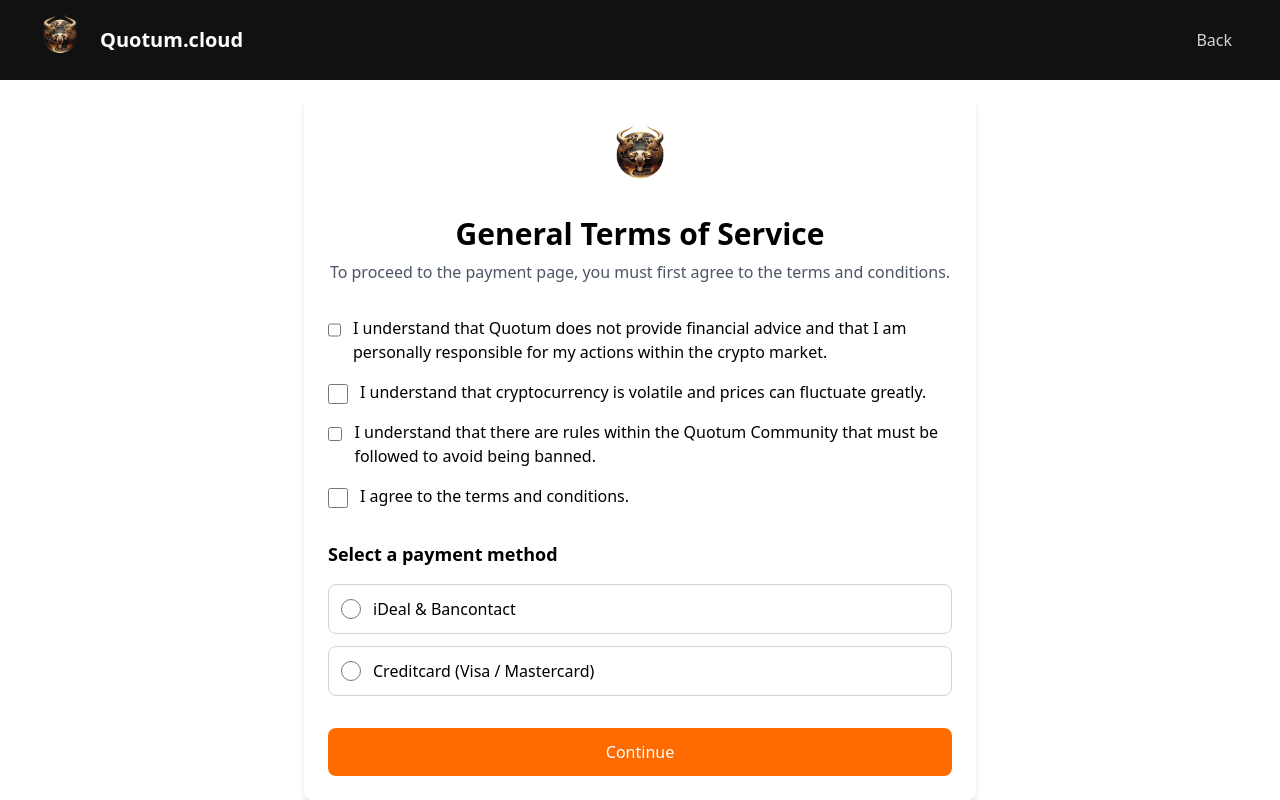
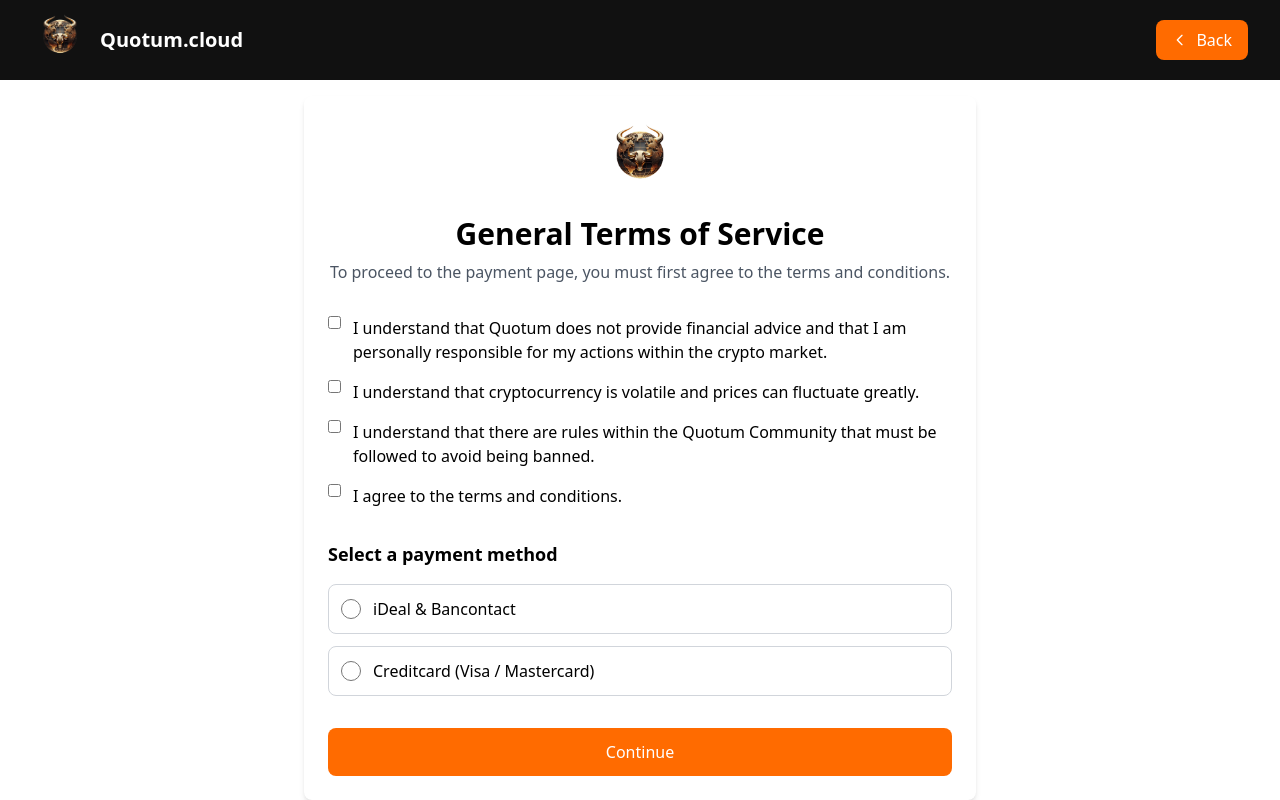
Before and after one commit to OmarNassar1127/quotum-dashboard-frontend, a React (Create React App) app: page /#/payment/1 in a window 1280 px wide. Built offline with nearby package versions, Linux system fonts and the light colour scheme.

Commit message:
more commits

```diff
--- a/src/components/landing/PaymentSelection.js
+++ b/src/components/landing/PaymentSelection.js
@@ -64,8 +64,21 @@
             </div>
             <button
               onClick={() => navigate(-1)}
-              className="text-gray-300 hover:text-white px-4 py-2 transition-colors"
+              className="flex items-center px-4 py-2 bg-[#FF6B00] text-white rounded-lg hover:bg-[#ff8533] transition-colors"
             >
+              <svg
+                className="w-4 h-4 mr-2"
+                fill="none"
+                stroke="currentColor"
+                strokeWidth={2}
+                viewBox="0 0 24 24"
+              >
+                <path
+                  strokeLinecap="round"
+                  strokeLinejoin="round"
+                  d="M15 19l-7-7 7-7"
+                />
+              </svg>
               Back
             </button>
           </div>
@@ -118,12 +131,7 @@
               },
             ].map(({ key, label }) => (
               <label key={key} className="flex items-start space-x-3">
-                <input
-                  type="checkbox"
-                  className="mt-1 h-5 w-5 text-[#FF6B00] border-gray-300 rounded focus:ring-[#FF6B00]"
-                  name={key}
-                  required
-                />
+                <input type="checkbox" name={key} required />
                 <span className="text-black">{label}</span>
               </label>
             ))}
```
